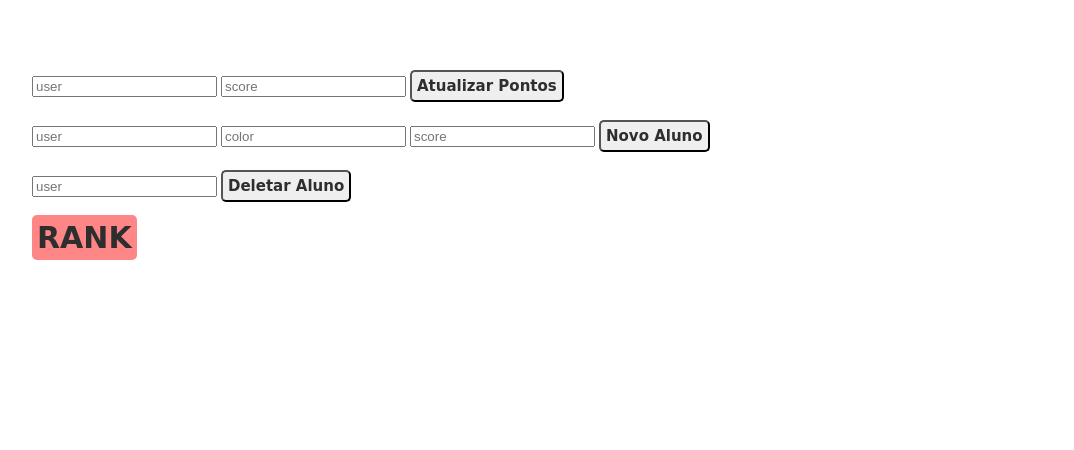
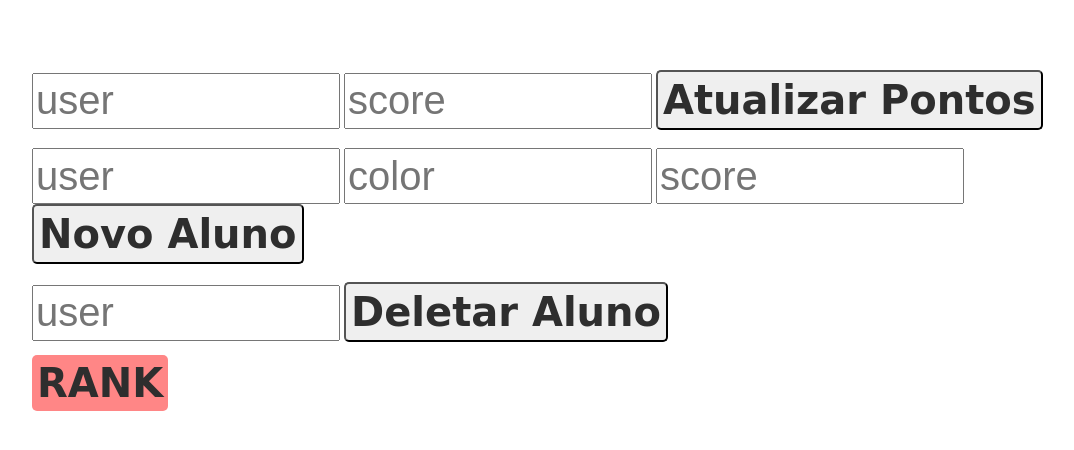
Before and after one commit to olivmath/rank-myrobot, a Flask app: page /edit in a window 1280 px wide. Shown: the top 450 px of the page, without its empty margins (38-1112 px from the left). Run offline with Flask 2, Linux system fonts and the light colour scheme.

Commit message:
update db

```diff
--- a/rank/templates/edit.html
+++ b/rank/templates/edit.html
@@ -14,7 +14,7 @@
 			border-radius: 5px;
 			padding: 5px;
 			color: rgb(46, 46, 46);
-			font-size: 30px;
+			font-size: 40px;
 			font-weight: bold;
 			font-family: 'Goldman', cursive;
         }
@@ -23,9 +23,14 @@
 			border-radius: 5px;
 			padding: 5px;
 			color: rgb(46, 46, 46);
-			font-size: 15px;
+			font-size: 40px;
 			font-weight: bold;
 			font-family: 'Goldman', cursive;
+        }
+        input {
+            font-size: 40px;
+            height: 50px;
+            width: 300px;
         }
     </style>
 </head>
```
Also changed, not shown: rank/templates/login.html (+6 -1 lines), Ranking.db.
